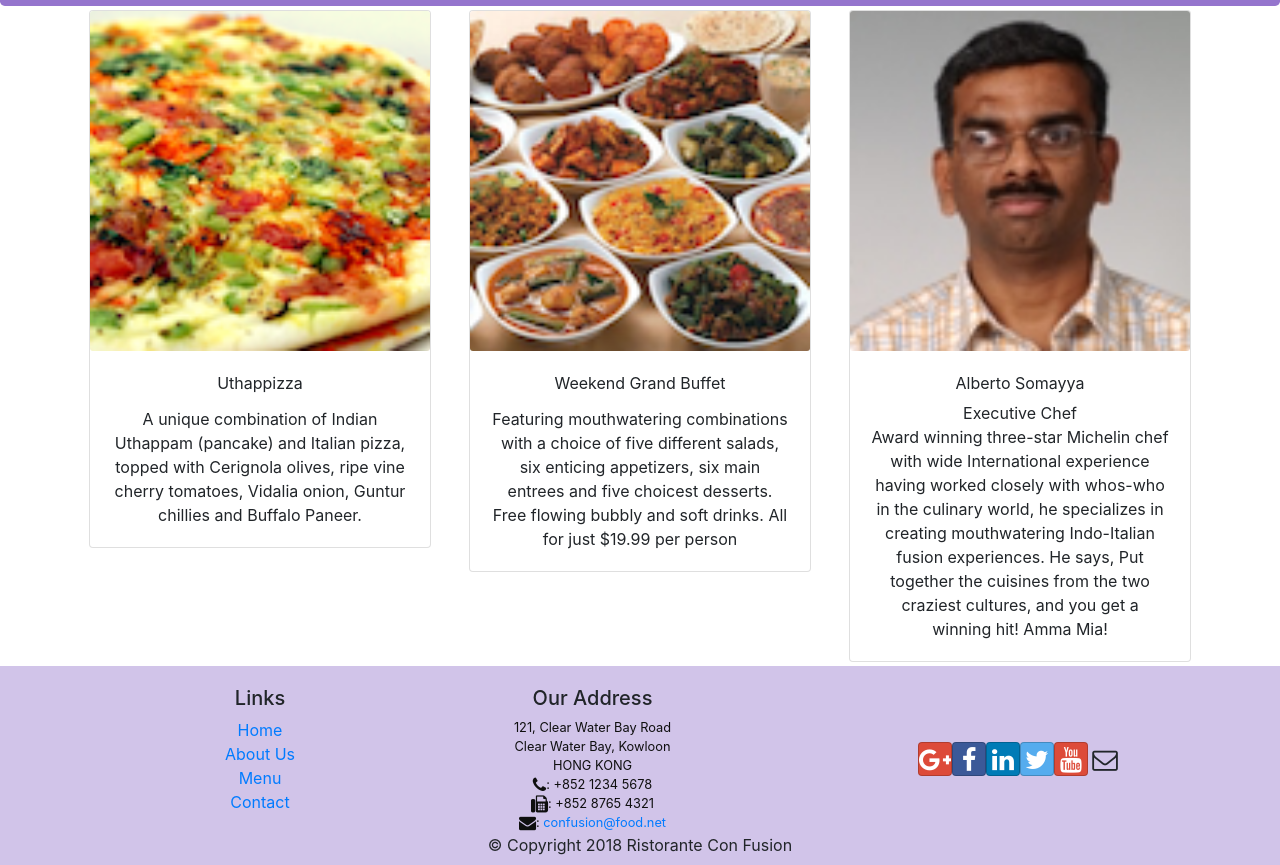
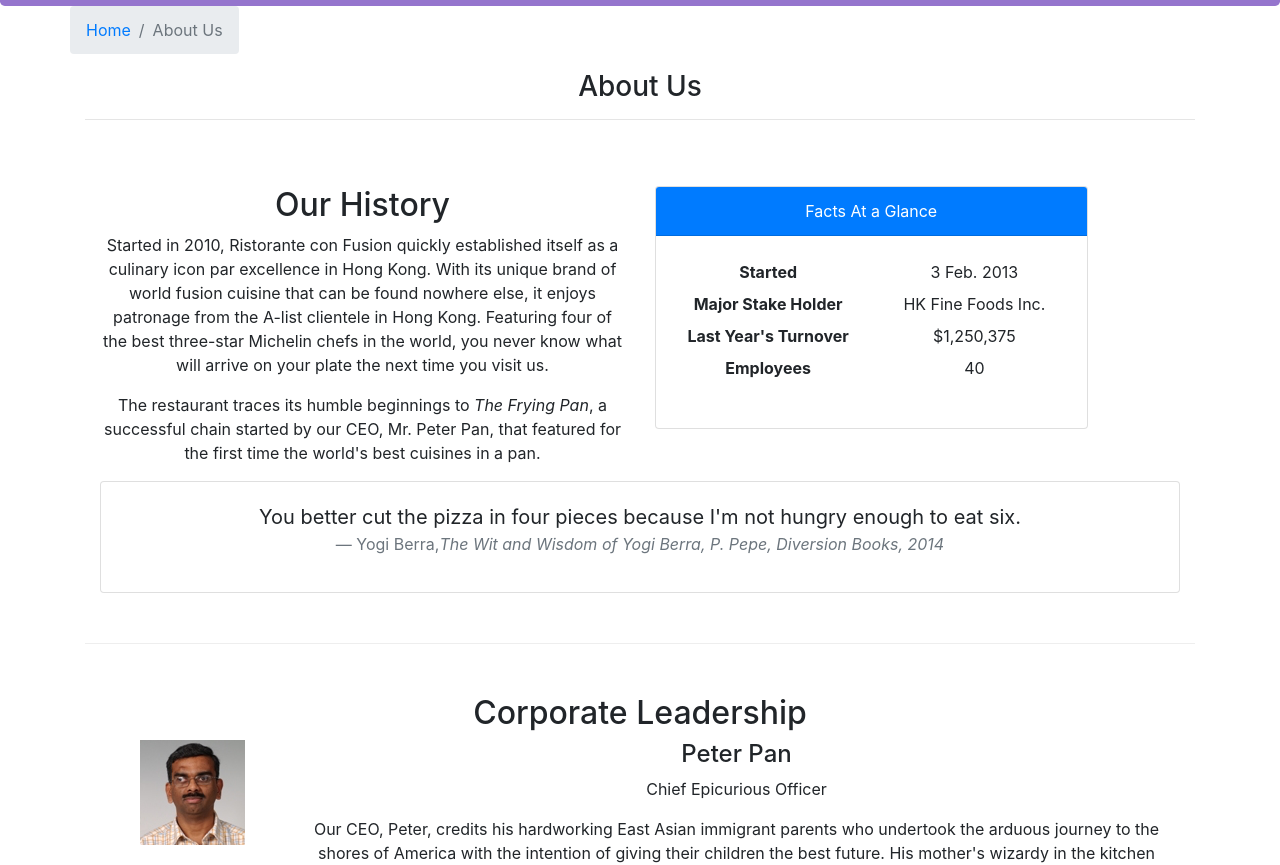
Before and after one commit to ikarthikng/react-app-confusion, a React (Create React App) app: page /aboutus in a window 1280 px wide. Before the commit this address led to /home. Shown: the part 336-1201 px from the top of the page. Built offline with nearby package versions, Linux system fonts and the light colour scheme.

Commit message:
Assignment 2 - 09/17/2020

```diff
--- /dev/null
+++ b/src/components/AboutComponent.js
@@ -0,0 +1,92 @@
+import React from 'react';
+import { Breadcrumb, BreadcrumbItem, Card, CardBody, CardHeader, Media } from 'reactstrap';
+import { Link } from 'react-router-dom';
+
+const RenderLeader = (props) => {
+    return(
+        <Media tag="li">
+            <Media left>
+                <Media object src={props.leader.image} alt={props.leader.name} />
+            </Media>
+            <Media body className="ml-5">
+                <Media heading>{props.leader.name}</Media>
+                <p>{props.leader.designation}</p>
+                <p>{props.leader.description}</p>
+            </Media>
+        </Media>
+    );
+}
+
+function About(props) {
+
+    const leaders = props.leaders.map((leader) => {
+        return (
+            <RenderLeader leader={leader} />
+        );
+    });
+
+    return(
+        <div className="container">
+            <div className="row">
+                <Breadcrumb>
+                    <BreadcrumbItem><Link to="/home">Home</Link></BreadcrumbItem>
+                    <BreadcrumbItem active>About Us</BreadcrumbItem>
+                </Breadcrumb>
+                <div className="col-12">
+                    <h3>About Us</h3>
+                    <hr />
+                </div>
+            </div>
+            <div className="row row-content">
+                <div className="col-12 col-md-6">
+                    <h2>Our History</h2>
+                    <p>Started in 2010, Ristorante con Fusion quickly established itself as a culinary icon par excellence in Hong Kong. With its unique brand of world fusion cuisine that can be found nowhere else, it enjoys patronage from the A-list clientele in Hong Kong.  Featuring four of the best three-star Michelin chefs in the world, you never know what will arrive on your plate the next time you visit us.</p>
+                    <p>The restaurant traces its humble beginnings to <em>The Frying Pan</em>, a successful chain started by our CEO, Mr. Peter Pan, that featured for the first time the world's best cuisines in a pan.</p>
+                </div>
+                <div className="col-12 col-md-5">
+                    <Card>
+                        <CardHeader className="bg-primary text-white">Facts At a Glance</CardHeader>
+                        <CardBody>
+                            <dl className="row p-1">
+                                <dt className="col-6">Started</dt>
+                                <dd className="col-6">3 Feb. 2013</dd>
+                                <dt className="col-6">Major Stake Holder</dt>
+                                <dd className="col-6">HK Fine Foods Inc.</dd>
+                                <dt className="col-6">Last Year's Turnover</dt>
+                                <dd className="col-6">$1,250,375</dd>
+                                <dt className="col-6">Employees</dt>
+                                <dd className="col-6">40</dd>
+                            </dl>
+                        </CardBody>
+                    </Card>
+                </div>
+                <div className="col-12">
+                    <Card>
+                        <CardBody className="bg-faded">
+                            <blockquote className="blockquote">
+                                <p className="mb-0">You better cut the pizza in four pieces because
+                                    I'm not hungry enough to eat six.</p>
+                                <footer className="blockquote-footer">Yogi Berra,
+                                <cite title="Source Title">The Wit and Wisdom of Yogi Berra,
+                                    P. Pepe, Diversion Books, 2014</cite>
+                                </footer>
+                            </blockquote>
+                        </CardBody>
+                    </Card>
+                </div>
+            </div>
+            <div className="row row-content">
+                <div className="col-12">
+                    <h2>Corporate Leadership</h2>
+                </div>
+                <div className="col-12">
+                    <Media list>
+                        {leaders}
+                    </Media>
+                </div>
+            </div>
+        </div>
+    );
+}
+
+export default About;
--- a/src/components/ContactComponent.js
+++ b/src/components/ContactComponent.js
@@ -36,7 +36,7 @@ function Contact(props) {
                 <div className="col-12 col-sm-11 offset-sm-1">
                     <div className="btn-group" role="group">
                         <a role="button" className="btn btn-primary" href="tel:+85212345678"><i className="fa fa-phone"></i> Call</a>
-                        <a role="button" className="btn btn-info"><i className="fa fa-skype"></i> Skype</a>
+                        <a role="button" className="btn btn-info" href="/#"><i className="fa fa-skype"></i> Skype</a>
                         <a role="button" className="btn btn-success" href="mailto:confusion@food.net"><i className="fa fa-envelope-o"></i> Email</a>
                     </div>
                 </div>
--- a/src/components/MainComponent.js
+++ b/src/components/MainComponent.js
@@ -2,6 +2,7 @@ import React, { Component } from 'react';
 import Header from './HeaderComponent';
 import Footer from './FooterComponent';
 import Home from './HomeComponent';
+import About from './AboutComponent';
 import Menu from './MenuComponent';
 import DishDetail from './DishDetailComponent';
 import Contact from './ContactComponent';
@@ -47,6 +48,7 @@ class Main extends Component {
                 <Header />
                 <Switch>
                     <Route path="/home" component={HomePage} />
+                    <Route exact path="/aboutus" component={() => <About leaders={this.state.leaders} />} />
                     <Route exact path="/menu" component={() => <Menu dishes={this.state.dishes}/>} />
                     <Route path="/menu/:dishId" component={DishWithId} />
                     <Route exact path="/contactus" component={Contact} />
```
